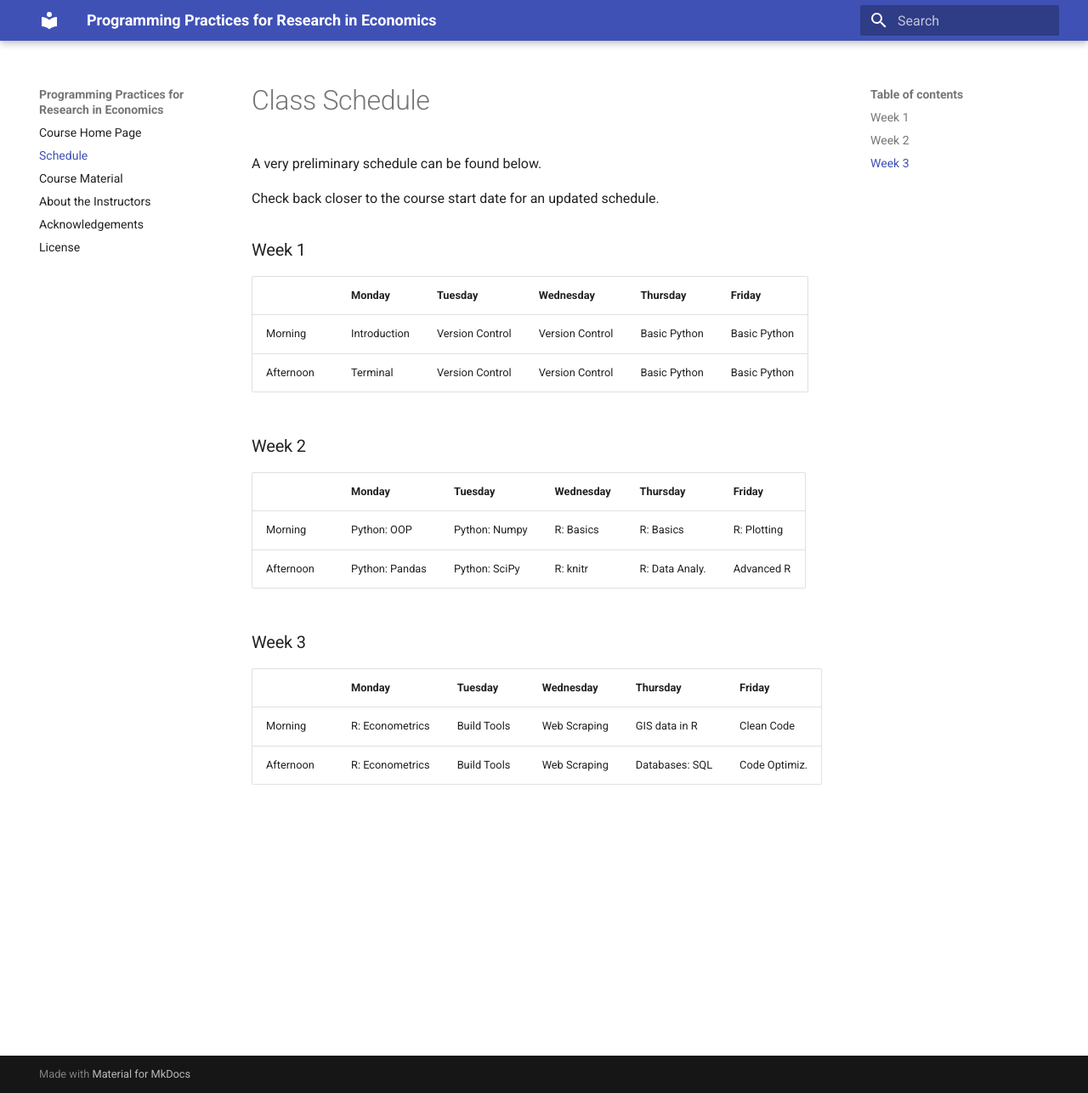
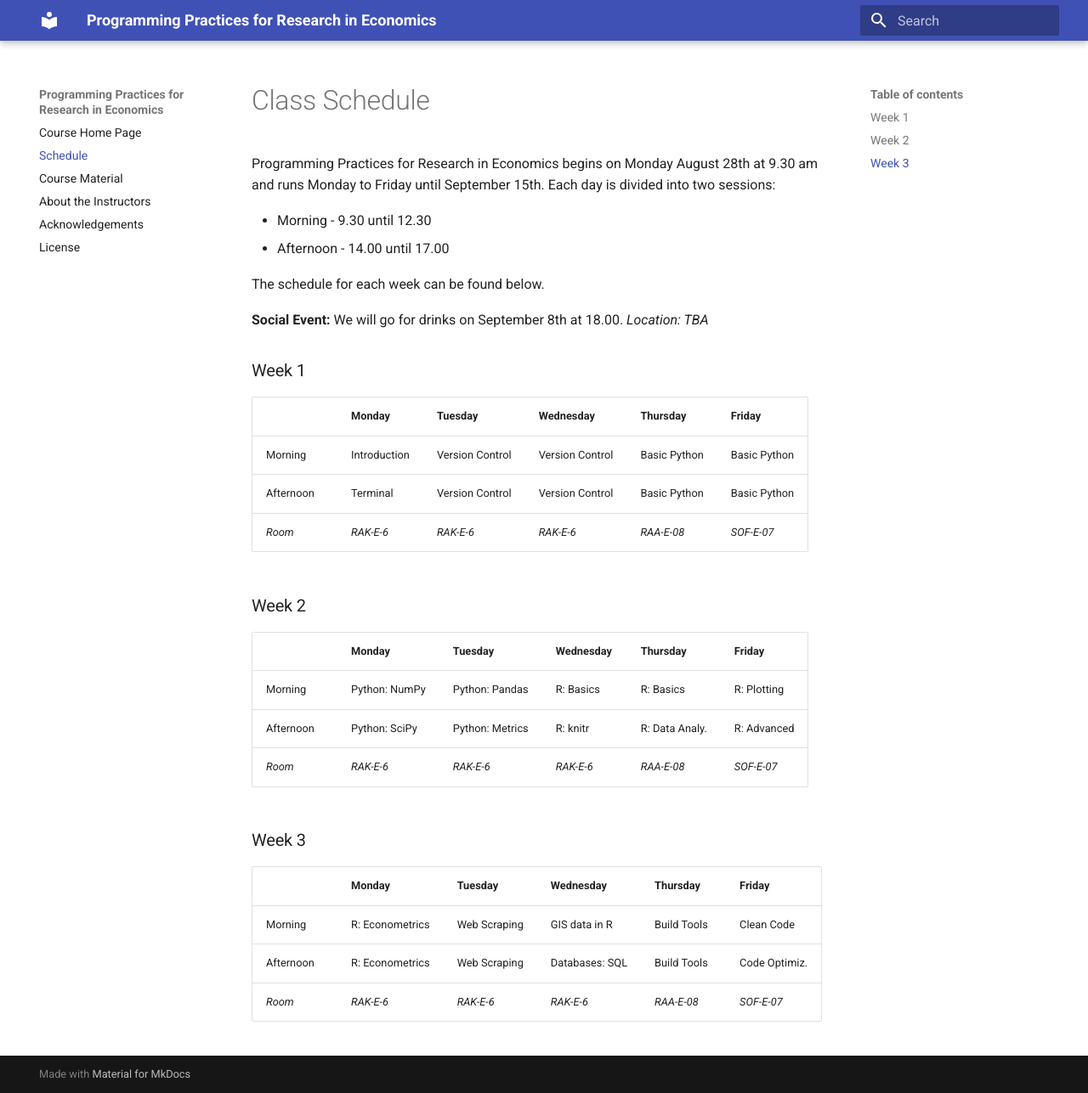
Before and after one commit to tisem-digital-marketing/2021-smwa, an MkDocs documentation site: the page built from docs/schedule.md, in a window 1280 px wide and 1287 px high. Shown: the whole window at 85% size. Built offline with MkDocs 1.6.1 and Material for MkDocs 9.7.7, drawn with Linux system fonts in a browser that asks for light colours; old or Windows-style settings are respelled for this version of MkDocs.

Commit message:
updated schedule and included room bookings

```diff
--- a/docs/schedule.md
+++ b/docs/schedule.md
@@ -1,8 +1,14 @@
 # Class Schedule
 
-A very preliminary schedule can be found below.
+Programming Practices for Research in Economics begins on Monday August 28th at 9.30 am and runs Monday to Friday until September 15th.
+Each day is divided into two sessions:
 
-Check back closer to the course start date for an updated schedule.
+* Morning - 9.30 until 12.30
+* Afternoon - 14.00 until 17.00
+
+The schedule for each week can be found below.
+
+**Social Event:** We will go for drinks on September 8th at 18.00. *Location: TBA*
 
 ### Week 1
 
@@ -10,19 +16,22 @@ Check back closer to the course start date for an updated schedule.
 | -----------| ----------------| -----------------| -----------------| ---------------- |---------------|
 | Morning    |    Introduction | Version Control  | Version Control  | Basic Python     | Basic Python  |
 | Afternoon  |   Terminal      | Version Control  | Version Control  | Basic Python     | Basic Python  |
+| *Room*     |    *RAK-E-6*    | *RAK-E-6*        |  *RAK-E-6*       | *RAA-E-08*       | *SOF-E-07*    |
 
 
 ### Week 2
 
 |            | Monday          |       Tuesday    |        Wednesday |       Thursday   |       Friday  |
 | -----------| ----------------| -----------------| -----------------| ---------------- |---------------|
-| Morning    | Python: OOP     |  Python: Numpy   |  R: Basics       |  R: Basics       | R: Plotting   |
-| Afternoon  | Python: Pandas  |  Python: SciPy   |  R: knitr        |  R: Data Analy.  | Advanced R    |
+| Morning    | Python: NumPy   |  Python: Pandas  |  R: Basics       |  R: Basics       | R: Plotting   |
+| Afternoon  | Python: SciPy   |  Python: Metrics |  R: knitr        |  R: Data Analy.  | R: Advanced   |
+| *Room*     |    *RAK-E-6*    | *RAK-E-6*        |  *RAK-E-6*       | *RAA-E-08*       | *SOF-E-07*    |
 
 
 ### Week 3
 
 |            | Monday          |       Tuesday    |        Wednesday |       Thursday   |       Friday  |
 | -----------| ----------------| -----------------| -----------------| ---------------- |---------------|
-| Morning    | R: Econometrics |  Build Tools     |  Web Scraping    |  GIS data in R   | Clean Code    |
-| Afternoon  | R: Econometrics |  Build Tools     |  Web Scraping    |  Databases: SQL  | Code Optimiz. |
+| Morning    | R: Econometrics |  Web Scraping     |  GIS data in R  |  Build Tools     | Clean Code    |
+| Afternoon  | R: Econometrics |  Web Scraping     |  Databases: SQL |  Build Tools     | Code Optimiz. |
+| *Room*     |    *RAK-E-6*    | *RAK-E-6*        |  *RAK-E-6*       | *RAA-E-08*       | *SOF-E-07*    |
```
